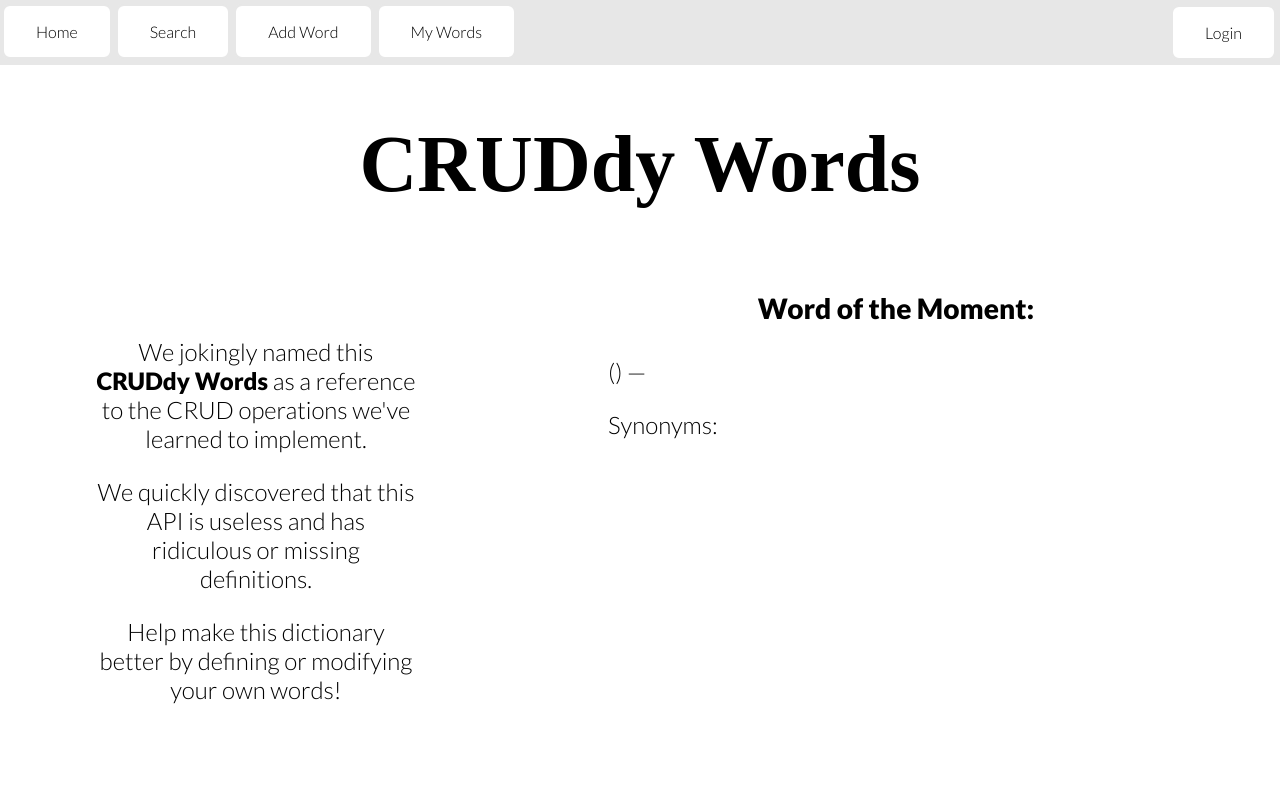
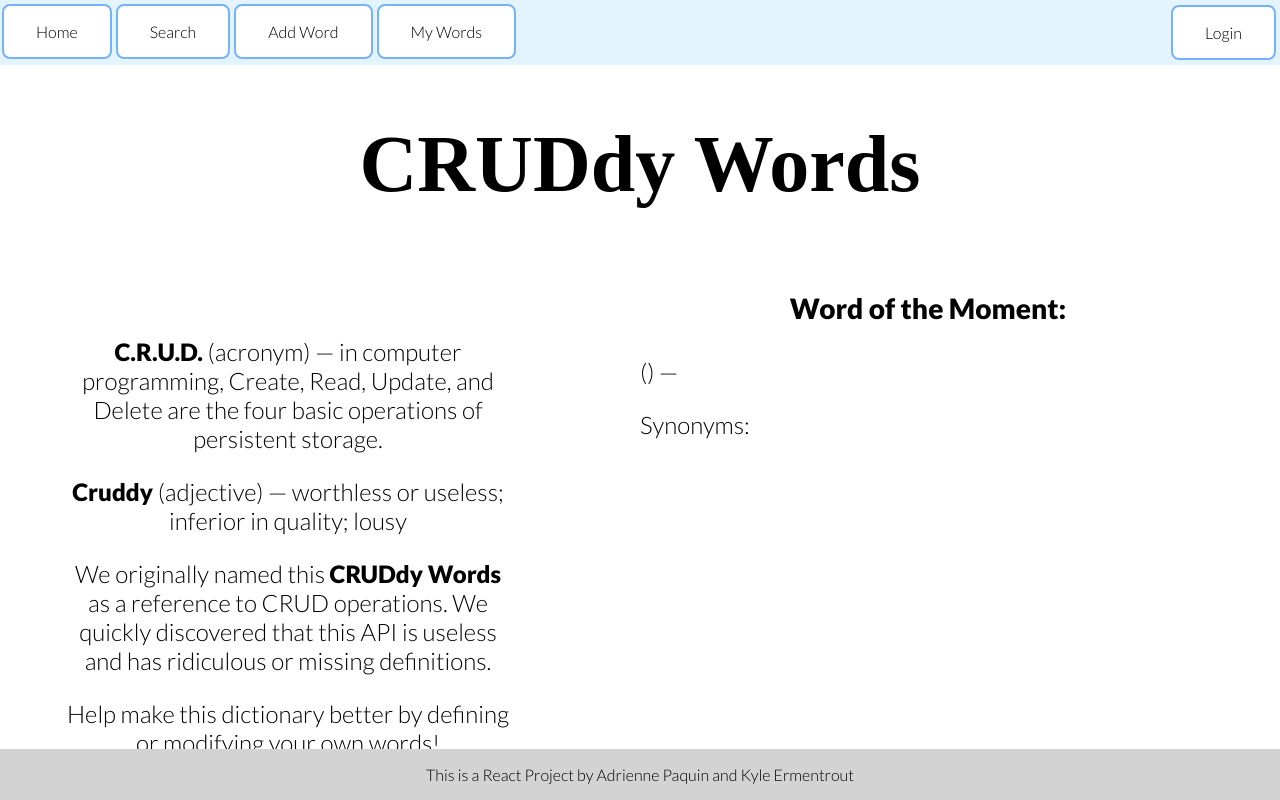
Before and after one commit to weasel-fish/Cruddy-Words, a React (Create React App) app: page / in a window 1280 px wide. Built offline with nearby package versions, Linux system fonts and the light colour scheme; no server answers; a web font is replaced by a local one.

Commit message:
The End.

```diff
--- a/src/components/AddWord.js
+++ b/src/components/AddWord.js
@@ -80,7 +80,7 @@ function AddWord({handleSubmit}) {
         <AddStyled>
             <h1>Add a Word!</h1>
             <div className="theContainer">
-                <div class="theForm">
+                <div className="theForm">
                     <form onSubmit={(e) => {
                         e.preventDefault()
                         handleSubmit(formData, 'created')}
--- a/src/components/App.js
+++ b/src/components/App.js
@@ -7,13 +7,14 @@ const GlobalStyle = createGlobalStyle`
   }
 
   #navbar {
-    background-color: #e7e7e7;
+    /* background-color: #e7e7e7; */
+    background-color: #bae4fd66;
     overflow: hidden;
   }
   #navbar .links {
     background-color: white;
     color: black;
-    border: 2px solid #e7e7e7;
+    border: 2px solid #74b2ff;
     padding: 16px 32px;
     text-align: center;
     text-decoration: none;
@@ -26,14 +27,14 @@ const GlobalStyle = createGlobalStyle`
     border-radius: 8px;
 
     &:hover {
-      background-color: grey;
+      background-color: #74b2ff;
       color: white;
     }
   }
   #navbar .login {
     color: black;
     font-family: 'Lato', sans-serif;
-    border: 2px solid #e7e7e7;
+    border: 2px solid #74b2ff;
     padding: 16px 32px;
     text-align: center;
     text-decoration: none;
@@ -46,7 +47,7 @@ const GlobalStyle = createGlobalStyle`
     border-radius: 8px;
 
     &:hover {
-      background-color: grey;
+      background-color: #74b2ff;
       color: white;
     }
   }
@@ -83,7 +84,7 @@ const GlobalStyle = createGlobalStyle`
 
   .homeBox1 {
     padding-top: 50px;
-    width: 25%;
+    width: 35%;
     text-align: center;
   }
 
--- /dev/null
+++ b/src/components/Footer.js
@@ -0,0 +1,22 @@
+import styled from "styled-components"
+
+const FootStyle = styled.div`
+    position: fixed;
+    font-family: 'Lato', sans-serif;
+    left: 0;
+    bottom: 0;
+    width: 100%;
+    background-color: lightgray;
+    color: black;
+    text-align: center;
+`
+
+function Footer() {
+    return (
+        <FootStyle>
+            <p>This is a React Project by Adrienne Paquin and Kyle Ermentrout</p>
+        </FootStyle>
+    )
+}
+
+export default Footer
--- a/src/components/HomePage.js
+++ b/src/components/HomePage.js
@@ -50,6 +50,8 @@ function HomePage({myKey, user, handleSubmit}) {
                         usePart = data.results[0].partOfSpeech
                         if (typeof data.results[0].synonyms !== 'undefined' && data.results[0].hasOwnProperty("synonyms")) {
                             useSyn = data.results[0].synonyms
+                        } else {
+                            useSyn = ["what do YOU think they are???"]
                         }
                     }
                 } else {
@@ -74,8 +76,9 @@ function HomePage({myKey, user, handleSubmit}) {
                 {user !== "" ? <h2>Welcome {user.name}!</h2> : null}
                 <div className='homeContainer'>
                     <div className='homeBox1'>
-                        <p>We jokingly named this <strong>CRUDdy Words</strong> as a reference to the CRUD operations we've learned to implement.</p>
-                        <p>We quickly discovered that this API is useless and has ridiculous or missing definitions.</p>
+                        <p><strong>C.R.U.D.</strong> (acronym) <span>&mdash;</span> in computer programming, Create, Read, Update, and Delete are the four basic operations of persistent storage.</p>
+                        <p><strong>Cruddy</strong> (adjective) <span>&mdash;</span> worthless or useless; inferior in quality; lousy</p>
+                        <p>We originally named this <strong>CRUDdy Words</strong> as a reference to CRUD operations. We quickly discovered that this API is useless and has ridiculous or missing definitions.</p>
                         <p>Help make this dictionary better by defining or modifying your own words!</p>
                     </div>
                     <div className='homeBox2'>
--- a/src/components/Login.js
+++ b/src/components/Login.js
@@ -19,6 +19,7 @@ const LoginStyle = styled.div`
         background-color: #fff;
         background-image: linear-gradient(to top, #f9f9f9, #fff 33%);
     }
+
     .nameHere {
         width: 100%;
         font-family: 'Lato', sans-serif;
--- a/src/components/PageContent.js
+++ b/src/components/PageContent.js
@@ -6,6 +6,7 @@ import MyWords from "./MyWords"
 import Login from "./Login"
 import {Switch, Route, useHistory} from 'react-router-dom'
 import { useEffect, useState } from "react"
+import Footer from './Footer'
 
 function PageContent() {
     const myKey=""
@@ -132,6 +133,7 @@ function PageContent() {
                 <Route exact path='/mywords' render ={() => <MyWords usersWords={usersWords} user={user} handleSubmit={handleSubmit}/>} />
                 <Route exact path='/login' render ={() => <Login userList={userList} handleLogin={handleLogin} user={user} handleNewUser={handleNewUser}/>} />
             </Switch>
+            <Footer />
         </div>
     )
 }
--- a/src/components/Search.js
+++ b/src/components/Search.js
@@ -154,7 +154,7 @@ function Search({ourWords, myKey, user, handleSubmit, handleLike}) {
             </form>
             <div className="resultBox">
                 <div className="resultItem">
-                    {display ? <WordDisplay currentWord={currentWord} user={user} handleSubmit={handleSubmit} handleLike={handleLike}/> : null}
+                    {display ? <WordDisplay setCurrentWord={setCurrentWord} currentWord={currentWord} user={user} handleSubmit={handleSubmit} handleLike={handleLike}/> : null}
                 </div>
             </div>
         </SearchStyle>
--- a/src/components/WordDisplay.js
+++ b/src/components/WordDisplay.js
@@ -46,6 +46,15 @@ function WordDisplay({ setCurrentWord, currentWord, user, handleSubmit }) {
         setModify(false)
     }, [currentWord])
 
+    function likeIfThing() {
+        if(window.location.pathname === '/mywords') {
+            handleSubmit(currentWord, 'favorited')
+            setCurrentWord('')
+        } else {
+            handleSubmit(currentWord, 'favorited')
+        }
+    }
+
     return (
         <WordStyle>
             <h4>{word}</h4>
@@ -55,7 +64,8 @@ function WordDisplay({ setCurrentWord, currentWord, user, handleSubmit }) {
             <ul> {synonyms.map(syn => <li key={syn}>{syn}</li>)}</ul>
             <div className='displayButtons'>
                 {user === "" ? null : modify ? <ModifyWord setModify={setModify} setCurrentWord={setCurrentWord} currentWord={currentWord} user={user} handleSubmit={handleSubmit}/> : <button onClick={handleClick}>Modify This Word!</button>}
-                {user === '' ? null : <button onClick={() => handleSubmit(currentWord, 'favorited')}>{currentWord.favorited ? "UNLIKE" : "LIKE"}</button>}
+                {/* {user === '' ? null : <button onClick={() => handleSubmit(currentWord, 'favorited')}>{currentWord.favorited ? "UNLIKE" : "LIKE"}</button>} */}
+                {user === '' ? null : <button onClick={() => likeIfThing()}>{currentWord.favorited ? "UNLIKE" : "LIKE"}</button>}
             </div>
         </WordStyle>
     )
```
